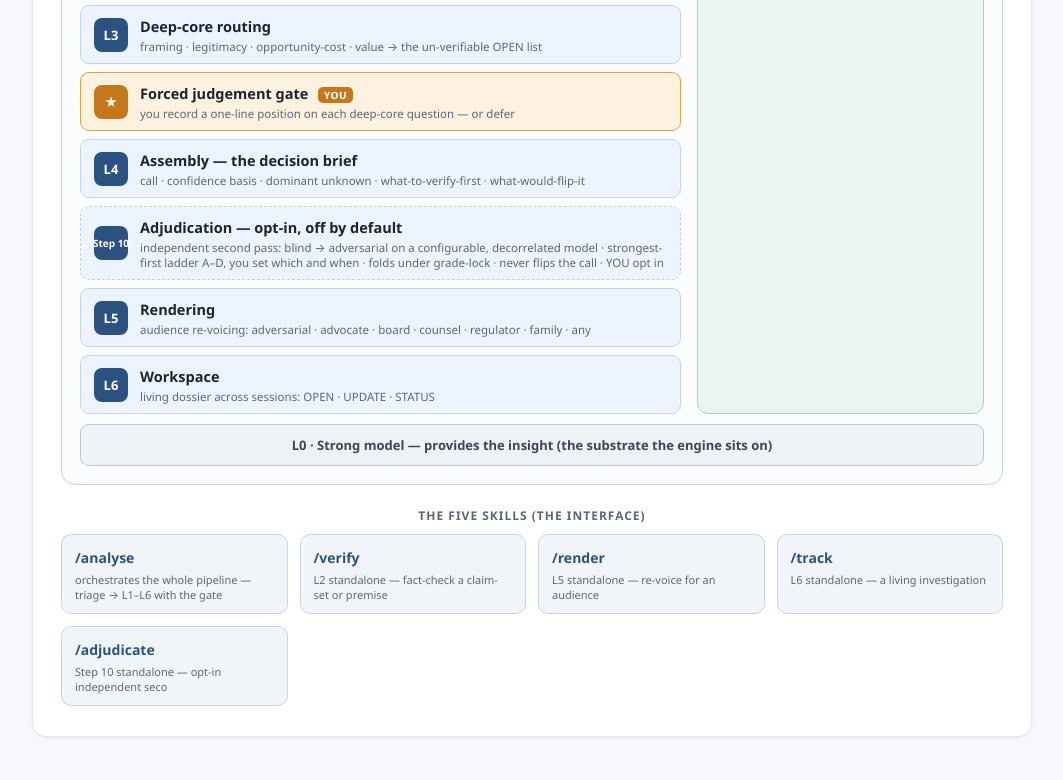
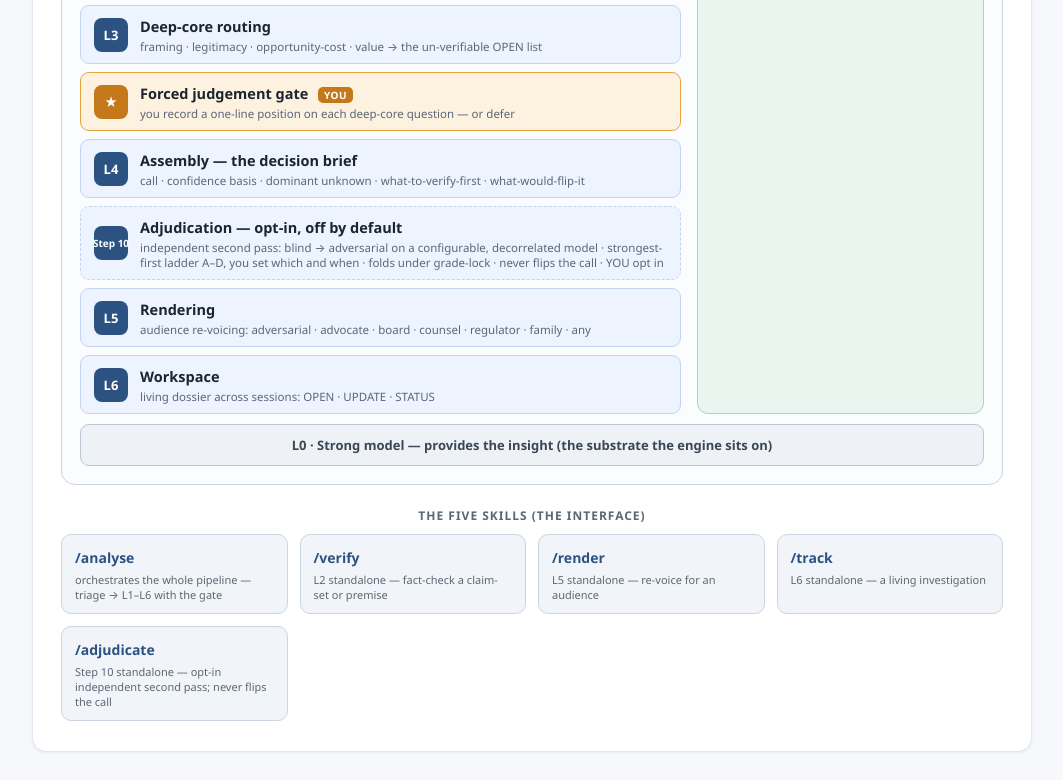
Before and after one commit to ComplexAR/Insight-Engine, a plain HTML site: page docs/originals/Insight-Engine-Components-Diagram.html in a window 1280 px wide. Shown: the part 451-1231 px from the top of the page, without its empty margins (108-1171 px from the left). Drawn offline with Linux system fonts and the light colour scheme.

Commit message:
Repair truncated docs/originals diagram HTML tails

```diff
--- a/docs/originals/Insight-Engine-Components-Diagram.html
+++ b/docs/originals/Insight-Engine-Components-Diagram.html
@@ -82,4 +82,9 @@
       <div class="skill"><b>/verify</b><div class="sf">L2 standalone &mdash; fact-check a claim-set or premise</div></div>
       <div class="skill"><b>/render</b><div class="sf">L5 standalone &mdash; re-voice for an audience</div></div>
       <div class="skill"><b>/track</b><div class="sf">L6 standalone &mdash; a living investigation</div></div>
-      <div class="skill"><b>/adjudicate</b><div class="sf">Step 10 standalone &mdash; opt-in independent seco
+      <div class="skill"><b>/adjudicate</b><div class="sf">Step 10 standalone &mdash; opt-in independent second pass; never flips the call</div></div>
+    </div>
+  </div>
+</div>
+</body>
+</html>
```
Also changed, not shown: docs/originals/Insight-Engine-Workflow-Diagram.html (+6 -1 lines).
